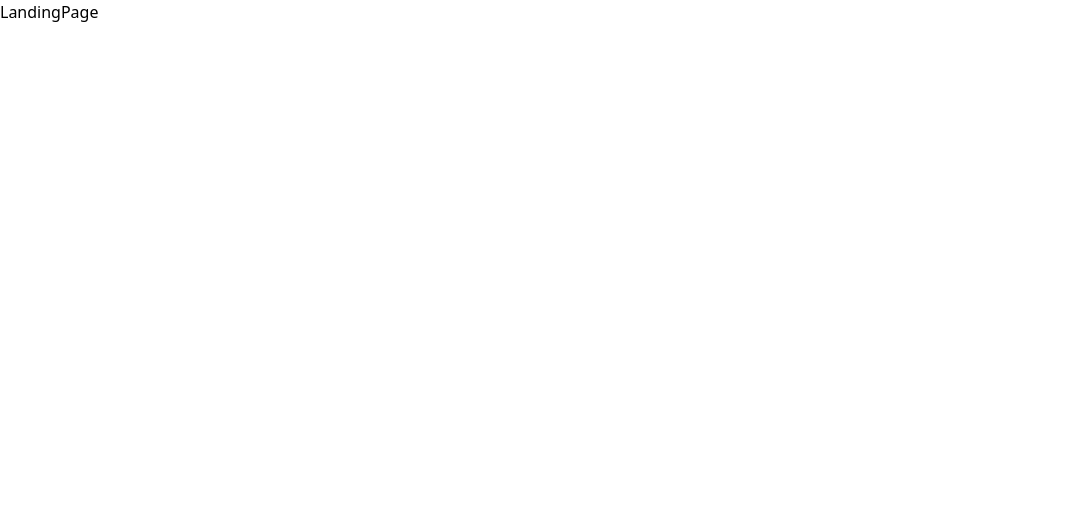
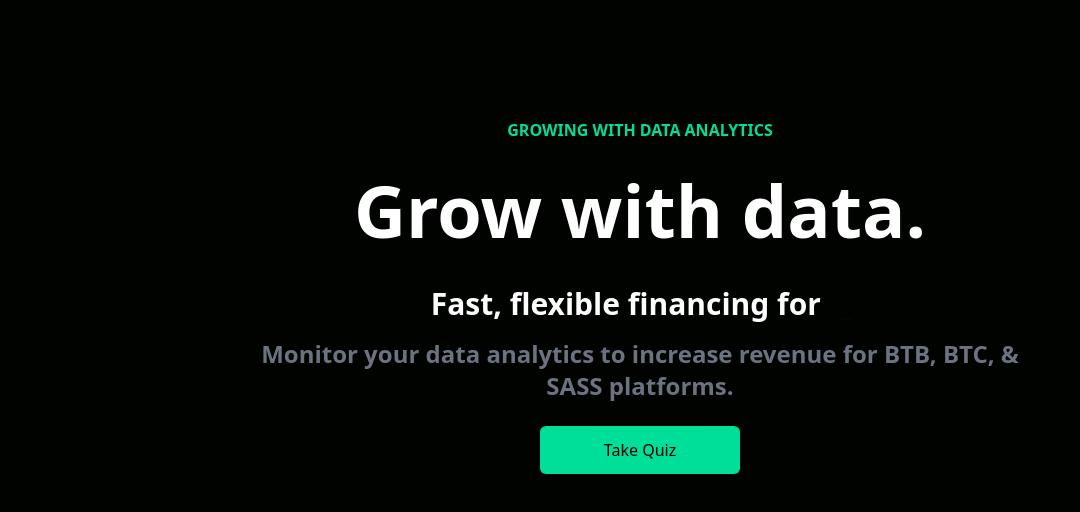
Before and after one commit to soham203/Web3-Quiz, a React (Vite) app: page /landingPage in a window 1280 px wide. Shown: the top 512 px of the page, without its empty margins (0-1080 px from the left). Built offline with nearby package versions, Linux system fonts and the light colour scheme.

Commit message:
error solving

```diff
--- a/package.json
+++ b/package.json
@@ -12,7 +12,9 @@
   "dependencies": {
     "react": "^18.3.1",
     "react-dom": "^18.3.1",
-    "react-router-dom": "^7.0.1"
+    "react-router-dom": "^7.0.1",
+    "react-simple-typewriter": "^5.0.1",
+    "react-typed": "^2.0.12"
   },
   "devDependencies": {
     "@eslint/js": "^9.15.0",
--- a/src/App.jsx
+++ b/src/App.jsx
@@ -10,7 +10,6 @@
     <Route path="/" element={<LandingPage/>}/>
       <Route path="/landingPage" element={<LandingPage/>}/>
       <Route path="/quizpage" element={<QuizPage/>}/>
-
     </Routes>
     </BrowserRouter>
 
--- a/src/input.css
+++ b/src/input.css
@@ -1,3 +1,7 @@
 @tailwind base;
 @tailwind components;
 @tailwind utilities;
+
+body {
+    background-color: #000300;
+  }
--- a/src/pages/LandingPage.jsx
+++ b/src/pages/LandingPage.jsx
@@ -1,7 +1,36 @@
 import React from 'react'
+import { Typewriter } from 'react-simple-typewriter';
 
 export default function LandingPage() {
   return (
-    <div>LandingPage</div>
-  )
+
+    <div className='text-white'>
+    <div className='max-w-[800px] mt-[-96px] w-full h-screen mx-auto text-center flex flex-col justify-center'>
+      <p className='text-[#00df9a] font-bold p-2'>
+        GROWING WITH DATA ANALYTICS
+      </p>
+      <h1 className='md:text-7xl sm:text-6xl text-4xl font-bold md:py-6'>
+        Grow with data.
+      </h1>
+      <div className='flex justify-center items-center'>
+        <p className='md:text-5xl sm:text-4xl text-xl font-bold py-4 lg:text-3xl'>
+          Fast, flexible financing for
+        </p>
+        <div className='md:text-5xl sm:text-4xl text-xl font-bold md:pl-4 pl-2 lg:text-3xl'>
+        <Typewriter
+        words={['SOLIDITY', 'RUST', 'BLOCKCHAIN']}
+        loop={true}
+        typeSpeed={120}
+        deleteSpeed={140}
+        delaySpeed={1000}
+        cursor
+        cursorStyle="_"
+        />
+        </div>
+      </div>
+      <p className='md:text-2xl text-xl font-bold text-gray-500'>Monitor your data analytics to increase revenue for BTB, BTC, & SASS platforms.</p>
+      <button className='bg-[#00df9a] w-[200px] rounded-md font-medium my-6 mx-auto py-3 text-black'>Take Quiz</button>
+    </div>
+  </div>
+);
 }
```
Also changed, not shown: 1 other file (tests, documents, lock files or other folders).
